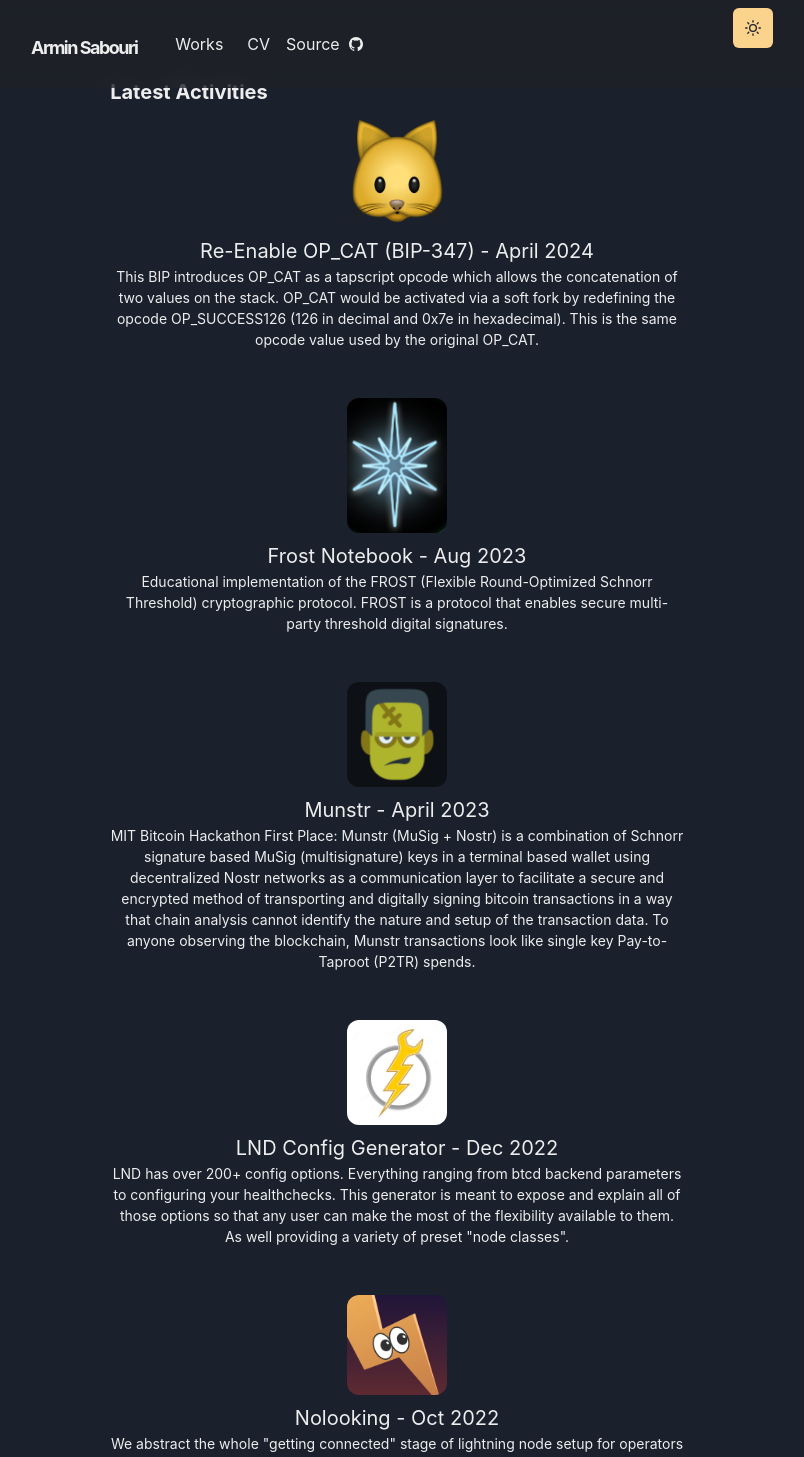
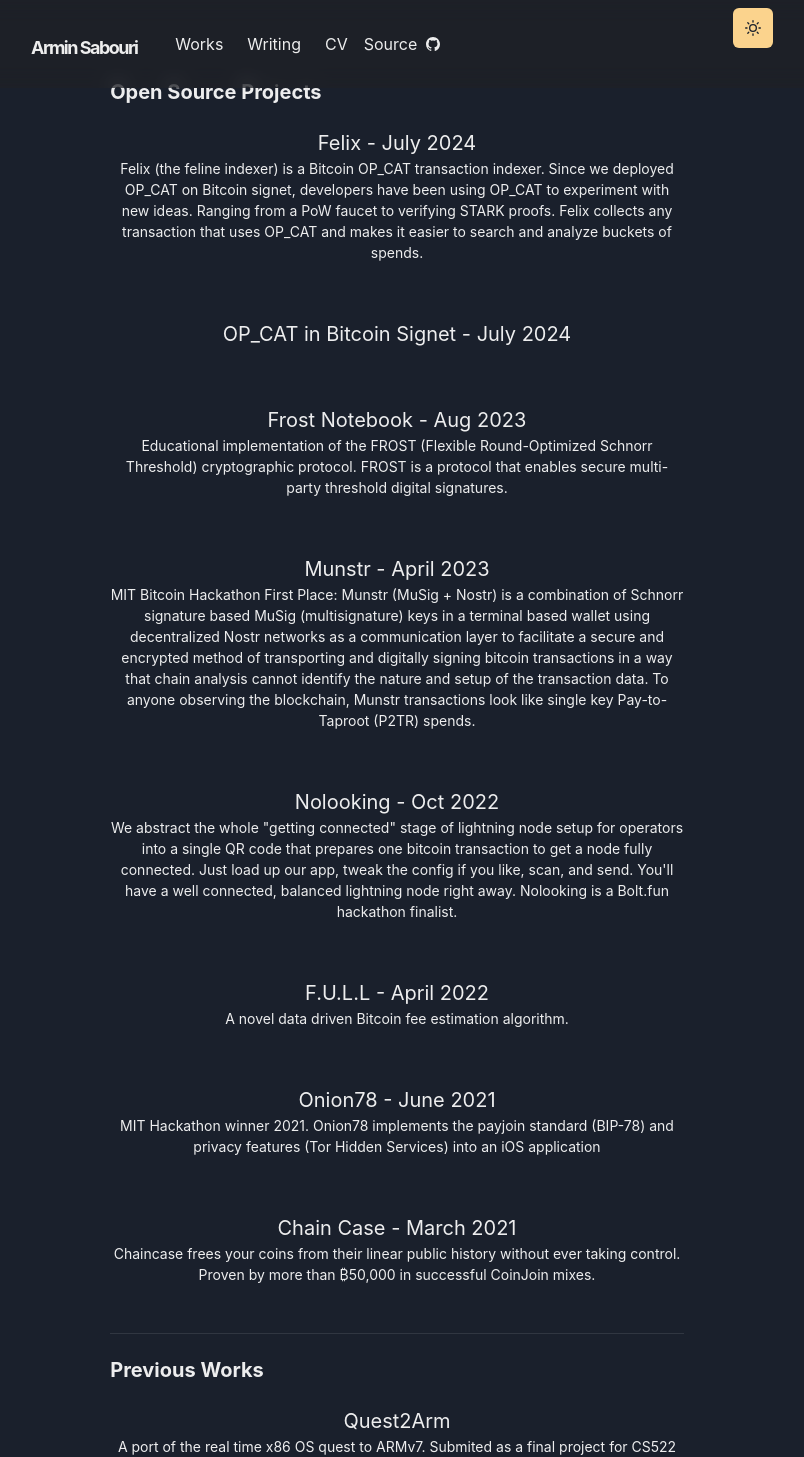
Before and after one commit to arminsabouri/armins88.github.io, a Next.js app: page /works in a window 1280 px wide. Shown: the top 1457 px of the page, without its empty margins (243-1047 px from the left). Built offline with nearby package versions, Linux system fonts and the light colour scheme.

Commit message:
bring back writings

```diff
--- a/components/gridItem.js
+++ b/components/gridItem.js
@@ -14,7 +14,7 @@
   <Box w="100%" textAlign="center">
     <a href={url} target="_blank">
       <LinkBox cursor="pointer">
-        {thumbnail && (
+        {/* {thumbnail && (
           <img
             id={id}
             src={thumbnail}
@@ -23,20 +23,17 @@
             width={width}
             height={height}
           />
-        )}
+        )} */}
         <LinkOverlay href={url} target="_blank">
           <Text mt={2} fontSize={20}>
             {title}
-            {date &&
-            <>
-              <span>&nbsp;-&nbsp;</span>
-              <span fontSize={15}>
-                {date}
-              </span>
-            </>
-            }
+            {date && (
+              <>
+                <span>&nbsp;-&nbsp;</span>
+                <span fontSize={15}>{date}</span>
+              </>
+            )}
           </Text>
-
         </LinkOverlay>
         <Text fontSize={14}>{children}</Text>
       </LinkBox>
--- a/components/navbar.js
+++ b/components/navbar.js
@@ -77,12 +77,10 @@
           <NavLink href="/works" path={path}>
             Works
           </NavLink>
-          {/* <NavLink href="/posts" path={path}>
-            Posts
-          </NavLink> */}
-          <NavLink href="/Armin_Sabouri_Resume.pdf">
-            CV
+          <NavLink href="/posts" path={path}>
+            Writing
           </NavLink>
+          <NavLink href="/Armin_Sabouri_Resume.pdf">CV</NavLink>
           <NavLink
             _target="_blank"
             href={GITHUB_LINK}
@@ -120,9 +118,9 @@
                 <NavLink href="/Armin_Sabouri_Resume.pdf">
                   <MenuItem as={Link}>CV</MenuItem>
                 </NavLink>
-                {/* <NextLink href="/posts" passHref>
-                  <MenuItem as={Link}>Posts</MenuItem>
-                </NextLink> */}
+                <NextLink href="/posts" passHref>
+                  <MenuItem as={Link}>Writing</MenuItem>
+                </NextLink>
                 <MenuItem as={Link} href={GITHUB_LINK}>
                   View Source
                 </MenuItem>
--- a/layouts/posts.js
+++ b/layouts/posts.js
@@ -26,9 +26,7 @@
           <meta property="og:title" content={title} />
         </Head>
       )}
-      <Center p={50}>No Content Yet</Center>
-      {/* {children} */}
-
+      {children}
       <GridItemStyle />
     </>
   </motion.article>
--- a/pages/works.js
+++ b/pages/works.js
@@ -10,21 +10,36 @@
   <Layout title="Works">
     <Container>
       <Heading as="h3" fontSize={20} mb={4} pt={20}>
-        Latest Activities
+        Open Source Projects
       </Heading>
       <SimpleGrid columns={[1, 1]} gap={6}>
         <Section>
-         <WorkGridItem
+          <WorkGridItem
             id="cat"
-            title="Re-Enable OP_CAT (BIP-347)"
-            date="April 2024"
-            url="https://github.com/bitcoin/bips/blob/master/bip-0347.mediawiki"
+            title="Felix"
+            date="July 2024"
+            url="https://github.com/0xBEEFCAF3/felix"
             thumbnail="/images/CAT_emoji.webp"
             width={100}
             height={100}
           >
-            This BIP introduces OP_CAT as a tapscript opcode which allows the concatenation of two values on the stack. OP_CAT would be activated via a soft fork by redefining the opcode OP_SUCCESS126 (126 in decimal and 0x7e in hexadecimal). This is the same opcode value used by the original OP_CAT.
+            Felix (the feline indexer) is a Bitcoin OP_CAT transaction indexer.
+            Since we deployed OP_CAT on Bitcoin signet, developers have been
+            using OP_CAT to experiment with new ideas. Ranging from a PoW faucet
+            to verifying STARK proofs. Felix collects any transaction that uses
+            OP_CAT and makes it easier to search and analyze buckets of spends.
           </WorkGridItem>
+        </Section>
+        <Section>
+          <WorkGridItem
+            id="cat"
+            title="OP_CAT in Bitcoin Signet"
+            date="July 2024"
+            url="https://github.com/bitcoin-inquisition/bitcoin/pull/39"
+            thumbnail="/images/CAT_emoji.webp"
+            width={100}
+            height={100}
+          ></WorkGridItem>
         </Section>
         <Section>
           <WorkGridItem
@@ -51,31 +66,14 @@
             width={100}
             height={100}
           >
-            MIT Bitcoin Hackathon First Place: Munstr (MuSig + Nostr) is a combination of Schnorr signature based
-            MuSig (multisignature) keys in a terminal based wallet using
-            decentralized Nostr networks as a communication layer to facilitate
-            a secure and encrypted method of transporting and digitally signing
-            bitcoin transactions in a way that chain analysis cannot identify
-            the nature and setup of the transaction data. To anyone observing
-            the blockchain, Munstr transactions look like single key
-            Pay-to-Taproot (P2TR) spends.
-          </WorkGridItem>
-        </Section>
-        <Section>
-          <WorkGridItem
-            id="lnd-config-generator"
-            title="LND Config Generator"
-            date="Dec 2022"
-            url="https://0xbeefcaf3.github.io/LND-config-generator/"
-            thumbnail="/images/lightning_wrench.png"
-            width={100}
-            height={100}
-          >
-            LND has over 200+ config options. Everything ranging from btcd
-            backend parameters to configuring your healthchecks. This generator
-            is meant to expose and explain all of those options so that any user
-            can make the most of the flexibility available to them. As well
-            providing a variety of preset "node classes".
+            MIT Bitcoin Hackathon First Place: Munstr (MuSig + Nostr) is a
+            combination of Schnorr signature based MuSig (multisignature) keys
+            in a terminal based wallet using decentralized Nostr networks as a
+            communication layer to facilitate a secure and encrypted method of
+            transporting and digitally signing bitcoin transactions in a way
+            that chain analysis cannot identify the nature and setup of the
+            transaction data. To anyone observing the blockchain, Munstr
+            transactions look like single key Pay-to-Taproot (P2TR) spends.
           </WorkGridItem>
         </Section>
         <Section>
@@ -94,32 +92,6 @@
             tweak the config if you like, scan, and send. You'll have a well
             connected, balanced lightning node right away. Nolooking is a
             Bolt.fun hackathon finalist.
-          </WorkGridItem>
-        </Section>
-        <Section>
-          <WorkGridItem
-            id="bostonbitdevs"
-            title="Co-Host Boston Bitdevs"
-            date="September 2022"
-            url="https://bostonbitdevs.org/"
-            thumbnail="/images/bostonbitdevs.jpeg"
-            width={100}
-            height={100}
-          >
-            Boston BitDevs is a Bitcoin-focused, more technical meetup. Like all
-            worldwide BitDevs groups, we run a Socratic Seminar
-          </WorkGridItem>
-        </Section>
-        <Section>
-          <WorkGridItem
-            id="lnd-setup"
-            title="Auto-Provisioning LND"
-            date="June 2022"
-            url={`${githubUrl}/auto-provisioned-lnd`}
-            width={100}
-            height={100}
-          >
-            Lnd node auto-provisioning docker set up for cloud enviorment.
           </WorkGridItem>
         </Section>
         <Section>
@@ -207,6 +179,35 @@
         </Section>
         <Section>
           <WorkGridItem
+            id="lnd-setup"
+            title="Auto-Provisioning LND"
+            date="June 2022"
+            url={`${githubUrl}/auto-provisioned-lnd`}
+            width={100}
+            height={100}
+          >
+            Lnd node auto-provisioning docker set up for cloud enviorment.
+          </WorkGridItem>
+        </Section>
+        <Section>
+          <WorkGridItem
+            id="lnd-config-generator"
+            title="LND Config Generator"
+            date="Dec 2022"
+            url="https://0xbeefcaf3.github.io/LND-config-generator/"
+            thumbnail="/images/lightning_wrench.png"
+            width={100}
+            height={100}
+          >
+            LND has over 200+ config options. Everything ranging from btcd
+            backend parameters to configuring your healthchecks. This generator
+            is meant to expose and explain all of those options so that any user
+            can make the most of the flexibility available to them. As well
+            providing a variety of preset "node classes".
+          </WorkGridItem>
+        </Section>
+        <Section>
+          <WorkGridItem
             id="btcEtl"
             title="BTC ETL"
             url={`${githubUrl}/armins88/BTC_ETL`}
```
Also changed, not shown: pages/index.js (+12 -16 lines), pages/posts.js (+22 -3 lines).
